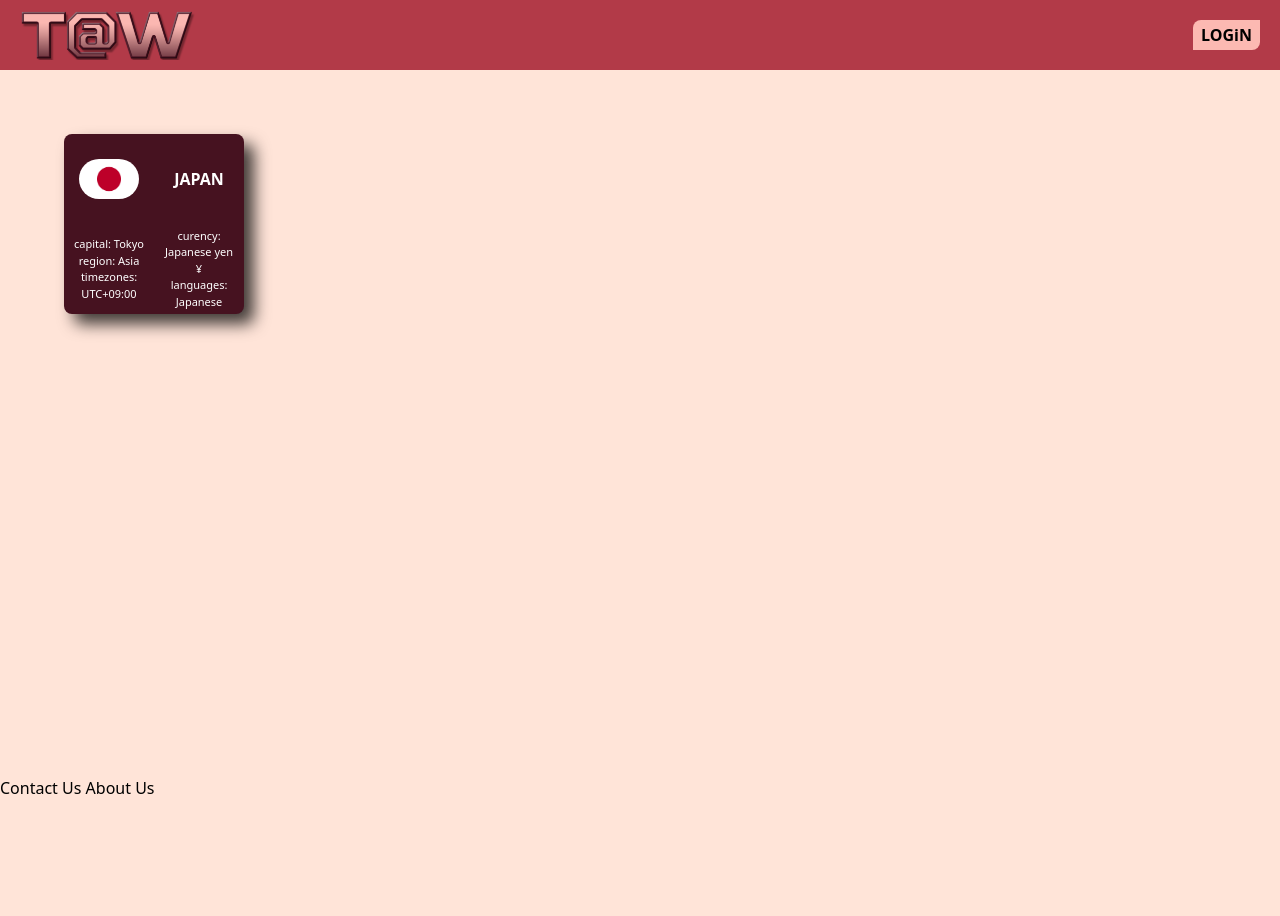
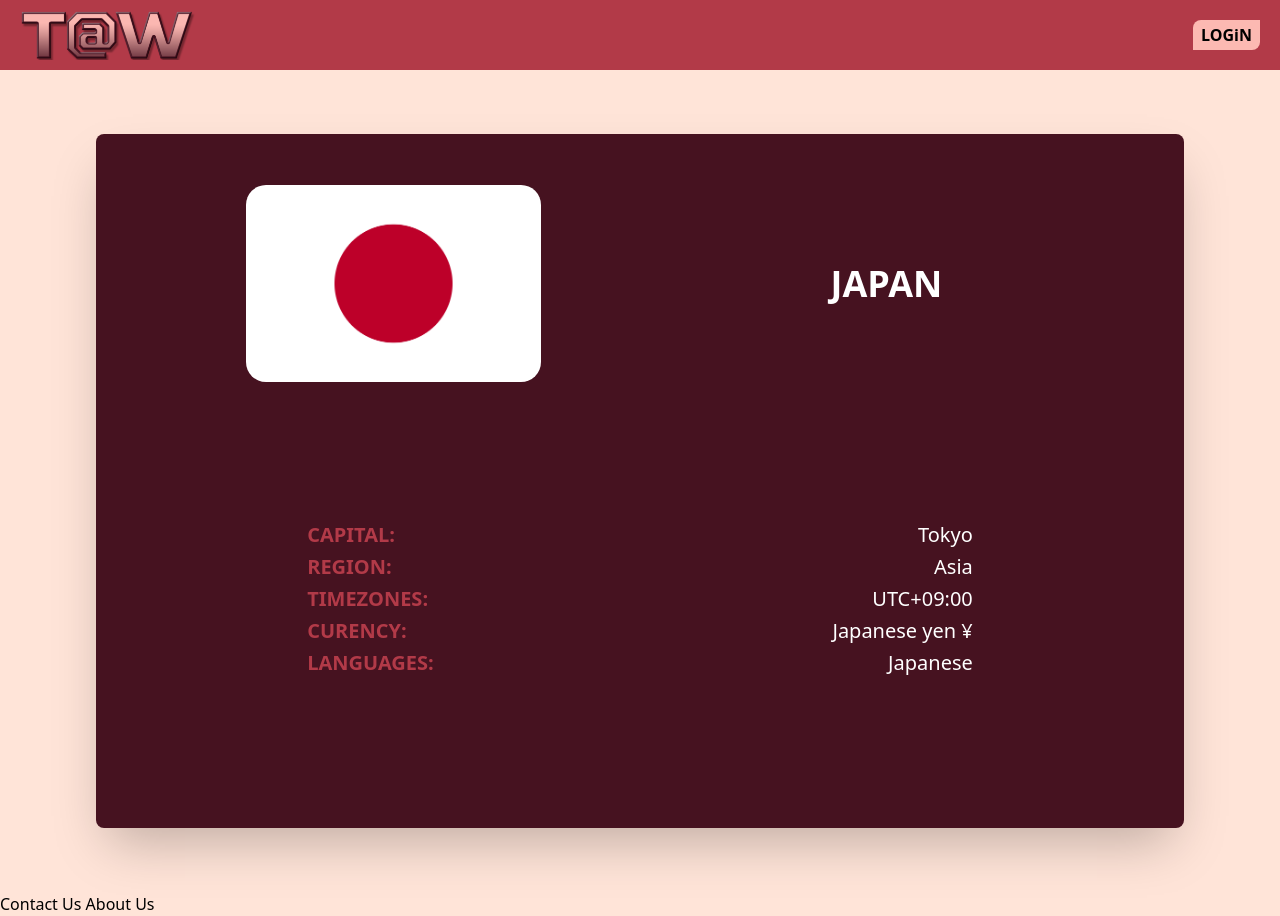
Before and after one commit to WildCodeSchool/lyon-js-sept21-p2-g2-front, a React (Create React App) app: page /destination/1 in a window 1280 px wide. Before the commit the page ends 800 px from the top, so only its background shows below. Built offline with nearby package versions, Linux system fonts and the light colour scheme; the HTML template or start-up script is replaced by a standard one.

Commit message:
modification of the destinationBloc file, restyled css

```diff
--- a/src/components/DestinationBloc.jsx
+++ b/src/components/DestinationBloc.jsx
@@ -4,29 +4,50 @@ import './destinationBloc.css';
 
 export default function DestinationBloc() {
   return (
-    <div id="destinationBloc" className="bg-dark-sienna text-white">
-      <img id="flag" src={flag} alt="Flag" />
-
-      <span id="destinationName" className="font-bold uppercase">
-        Japan
-      </span>
-
-      <ul id="dataList">
-        <li>capital: Tokyo</li>
-        <li>region: Asia</li>
-        <li>timezones: UTC+09:00</li>
-      </ul>
-
-      <ul id="dataList">
-        <li>
-          curency:{' '}
-          <ul>
-            <li>Japanese yen</li>
-            <li>¥</li>
+    <div id="mainContainer">
+      <div
+        id="destinationBloc"
+        className="countryBloc bg-dark-sienna text-white shadow-2xl"
+      >
+        <div className="flagBox">
+          <img id="flag" src={flag} alt="Flag" />
+        </div>
+        <div id="destinationName" className="destinationName">
+          <span
+            id="destinationName"
+            className="font-bold uppercase text-xl md:text-4xl"
+          >
+            Japan{' '}
+          </span>
+        </div>
+        <div className="dataBox">
+          <ul id="dataList">
+            <li className="md:mx-40 md:my-1 md:text-xl">
+              <span id="liCatTitle">capital: </span>{' '}
+              <span id="liCatResult">Tokyo</span>
+            </li>
+            <li className="md:mx-40 md:my-1 md:text-xl">
+              <span id="liCatTitle">region: </span>{' '}
+              <span id="liCatResult">Asia</span>
+            </li>
+            <li className="md:mx-40 md:my-1 md:text-xl">
+              <span id="liCatTitle">timezones: </span>{' '}
+              <span id="liCatResult">UTC+09:00</span>
+            </li>{' '}
+          </ul>{' '}
+          <ul id="dataList">
+            {' '}
+            <li className="md:mx-40 md:my-1 md:text-xl">
+              <span id="liCatTitle">curency: </span>{' '}
+              <span id="liCatResult"> Japanese yen ¥</span>
+            </li>
+            <li className="md:mx-40 md:my-1 md:text-xl">
+              <span id="liCatTitle">languages: </span>{' '}
+              <span id="liCatResult">Japanese</span>
+            </li>{' '}
           </ul>
-        </li>
-        <li>languages: Japanese</li>
-      </ul>
+        </div>
+      </div>
     </div>
   );
 }
--- a/src/components/destinationBloc.css
+++ b/src/components/destinationBloc.css
@@ -1,23 +1,23 @@
+#mainContainer {
+  display: flex;
+  justify-content: center;
+}
+
 #destinationBloc {
-  display: grid;
-  grid-template-columns: repeat(2, 1fr);
-  grid-template-rows: repeat(2, 1fr);
+  width: 85%;
+  height: 85%;
+  margin: 5% 5% 5% 5%;
+  border-radius: 8px;
+  padding: 4%;
+  flex-direction: row;
   justify-content: center;
   align-items: center;
-  align-content: center;
-  text-align: center;
-  width: 180px;
-  height: 180px;
-  margin: 5% 5% 5% 5%;
-  border-radius: 8px;
-  box-shadow: 10px 10px 16px 0px rgba(0, 0, 0, 0.75);
 }
 
 #flag {
-  /* margin: 20px; */
   border-radius: 20px;
-  width: 60px;
-  height: 40px;
+  width: 60%;
+  height: 40%;
   grid-column-start: 1;
   grid-column-end: 2;
   margin: 0 auto;
@@ -26,9 +26,43 @@
 #destinationName {
   grid-column-start: 2;
   grid-column-end: 3;
+  text-align: center;
 }
 
-#dataList {
-  font-size: 11px;
-  text-align: center;
+.countryBloc {
+  display: grid;
+  grid-template-columns: 1fr 1fr;
+  grid-template-rows: 1fr 1fr 1fr;
+  gap: 0px 0px;
+  grid-auto-flow: row;
+  justify-content: center;
+  align-content: center;
+  grid-template-areas:
+    'flagBox destinationName'
+    'dataBox dataBox'
+    'dataBox dataBox';
 }
+
+.flagBox {
+  grid-area: flagBox;
+}
+
+.destinationName {
+  grid-area: destinationName;
+}
+
+.dataBox {
+  grid-area: dataBox;
+  margin-top: 4%;
+}
+
+#liCatTitle {
+  font-weight: bold;
+  color: #b23a48;
+  text-transform: uppercase;
+}
+
+li {
+  display: flex;
+  justify-content: space-between;
+}
```
Also changed, not shown: 1 other file (tests, documents, lock files or other folders).
